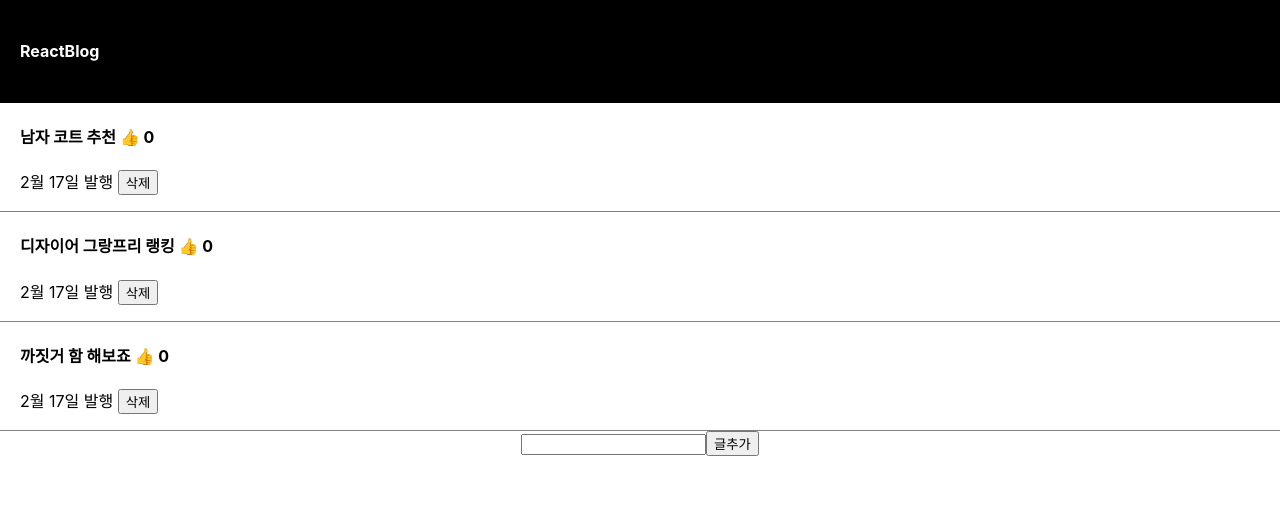
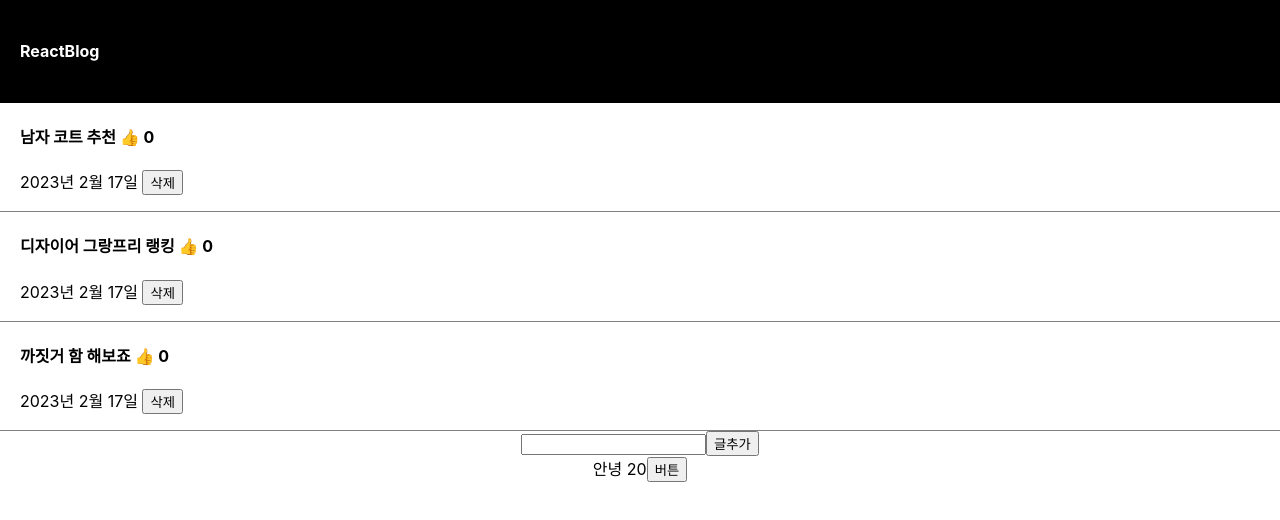
Before and after one commit to uonod1323/react, a React (Create React App) app: page / in a window 1280 px wide. Shown: the top 520 px of the page. Built offline with nearby package versions, Linux system fonts and the light colour scheme.

Commit message:
class 문법

```diff
--- a/src/App.js
+++ b/src/App.js
@@ -1,5 +1,5 @@
 import './App.css';
-import {useState} from 'react'
+import React, {useState} from 'react'
 
 function App() {
 
@@ -29,7 +29,7 @@ function App() {
                   따봉복사[i] = 따봉복사[i] + 1;
                   따봉변경(따봉복사);
                 }}>👍</span> {따봉[i]}</h4>
-                <p>2월 17일 발행  <button onClick={function(){
+                <p>{todayCalculate()}  <button onClick={function(){
                   let 제목복사 = [...글제목];
                   제목복사.splice(i,1)
                   제목변경(제목복사);
@@ -45,17 +45,22 @@ function App() {
 
         <input onChange={(e)=>{입력값변경(e.target.value); console.log(입력값);}}/>
         <button onClick={()=>{
+          if(입력값 !== ''){
           let 제목복사 = [...글제목];
           제목복사.unshift(입력값);
           제목변경(제목복사);
           let 따봉복사 = [...따봉];
           따봉복사.unshift(0);
           따봉변경(따봉복사);
+          }else{
+            alert('새끼..기열!');
+          }
         }}>글추가</button>
 
         {
           modal == true ? <Modal 글제목={글제목} title={title}/> : null
         }
+        <Modal2></Modal2>
       </div>
   );
 }
@@ -70,4 +75,32 @@ function Modal(props){
   )
 }
 
+class Modal2 extends React.Component {
+  constructor(){
+    super();
+    this.state = {
+      name : 'kim',
+      age  : 20
+    }
+  }
+  render(){
+    return(
+      <div>안녕 {this.state.age}
+        <button onClick={()=>{
+          this.setState({age : 21})
+        }}>버튼</button>
+      </div>
+    )
+  }
+}
+
+function todayCalculate(){
+  const today = new Date();
+  const year = today.getFullYear();
+  const month = today.getMonth() + 1;
+  const day = today.getDate();
+  const dateString = `${year}년 ${month}월 ${day}일`;
+  return dateString;
+}
+
 export default App;
```
